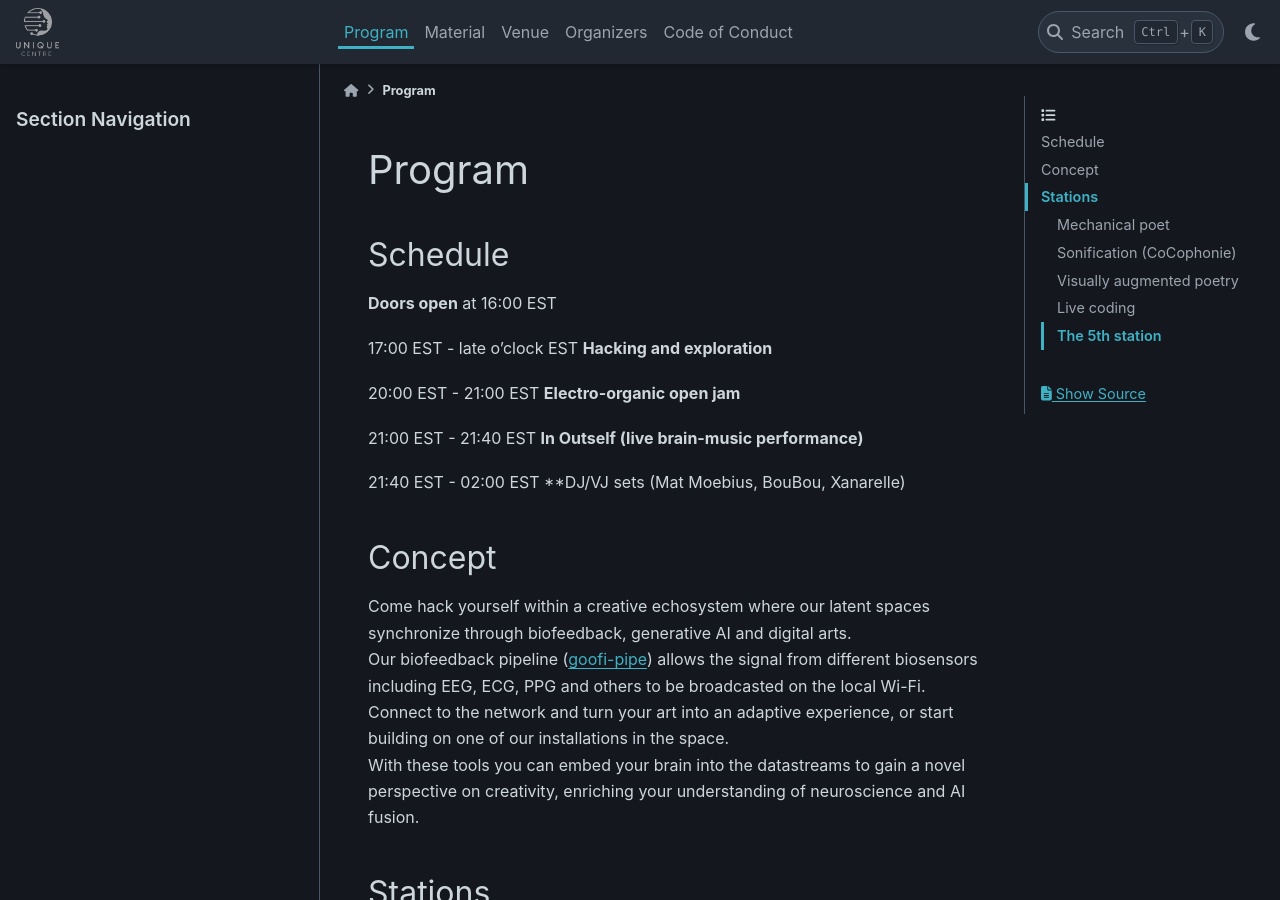
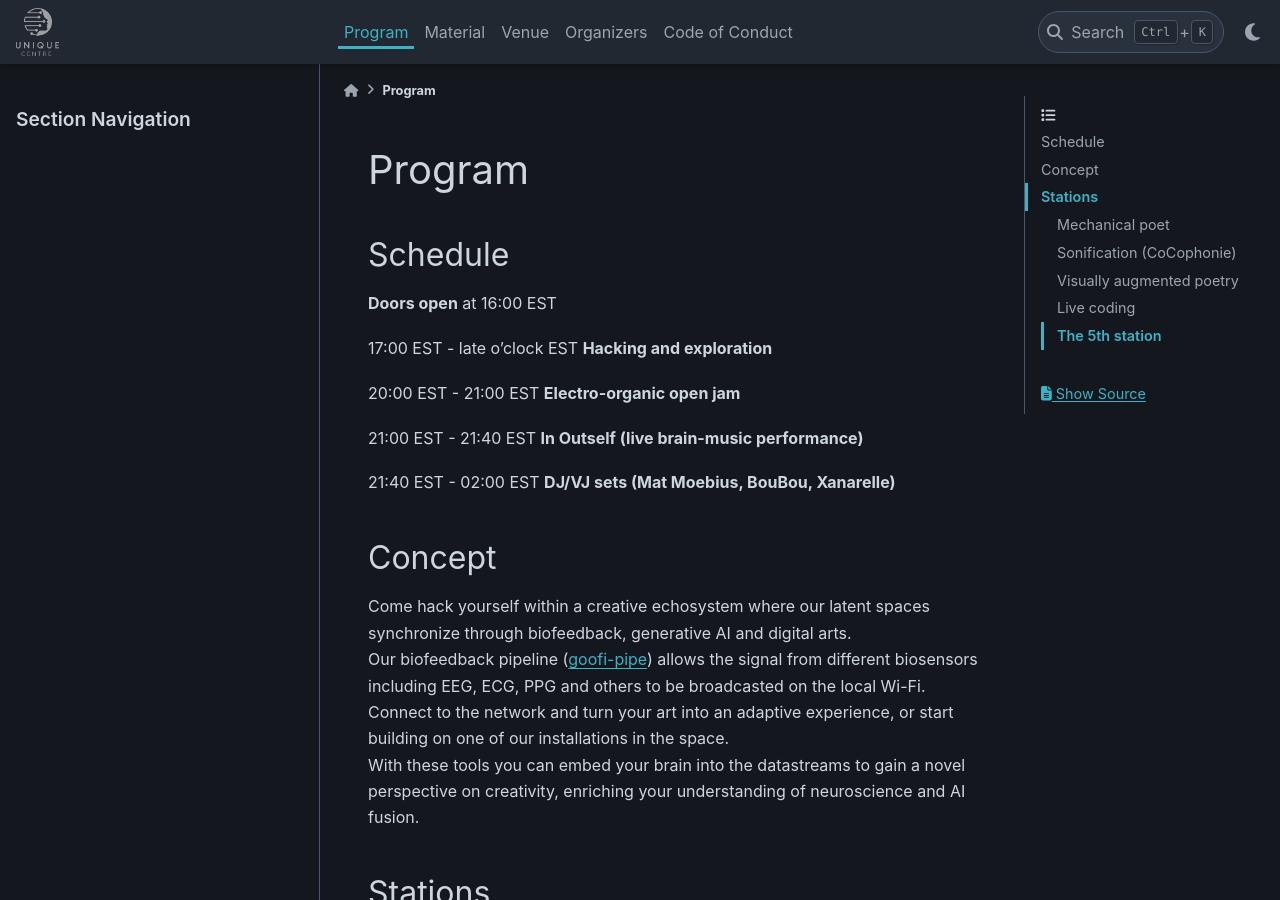
Before and after one commit to neuro-ai-creative-hacknight/neuro-ai-creative-hacknight.github.io, a Jupyter Book: the page built from content/program.md, in a window 1280 px wide and 900 px high. Built offline with Jupyter Book 1.0.4 settings and Sphinx 7.4.7 and the PyData theme 0.15.4, drawn with Linux system fonts in a browser that asks for light colours; pages that are not in the unit, such as notebooks, are missing from menus.

Commit message:
fixed typo

```diff
--- a/content/program.md
+++ b/content/program.md
@@ -9,7 +9,7 @@
 
 21:00 EST - 21:40 EST **In Outself (live brain-music performance)**
 
-21:40 EST - 02:00 EST **DJ/VJ sets (Mat Moebius, BouBou, Xanarelle)
+21:40 EST - 02:00 EST **DJ/VJ sets (Mat Moebius, BouBou, Xanarelle)**
 
 ## Concept
 Come hack yourself within a creative echosystem where our latent spaces synchronize through biofeedback, generative AI and digital arts.
```
